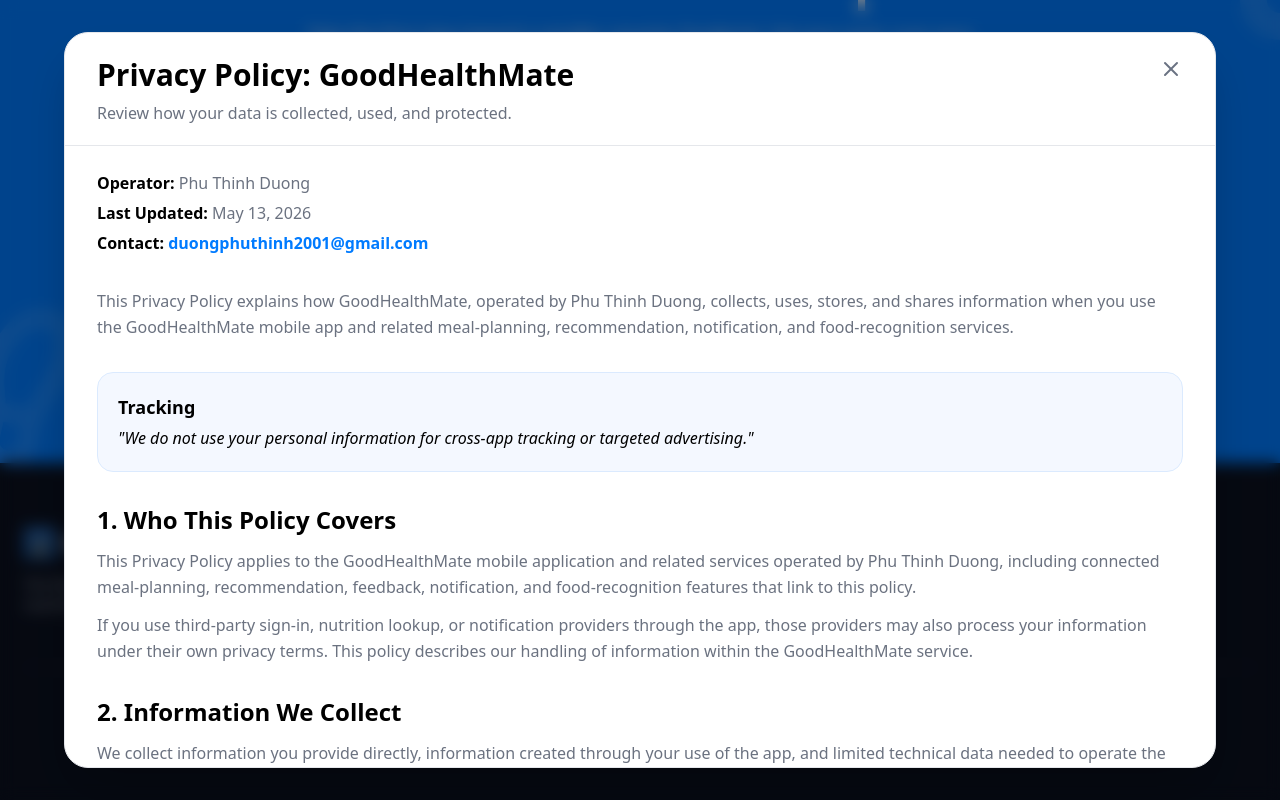
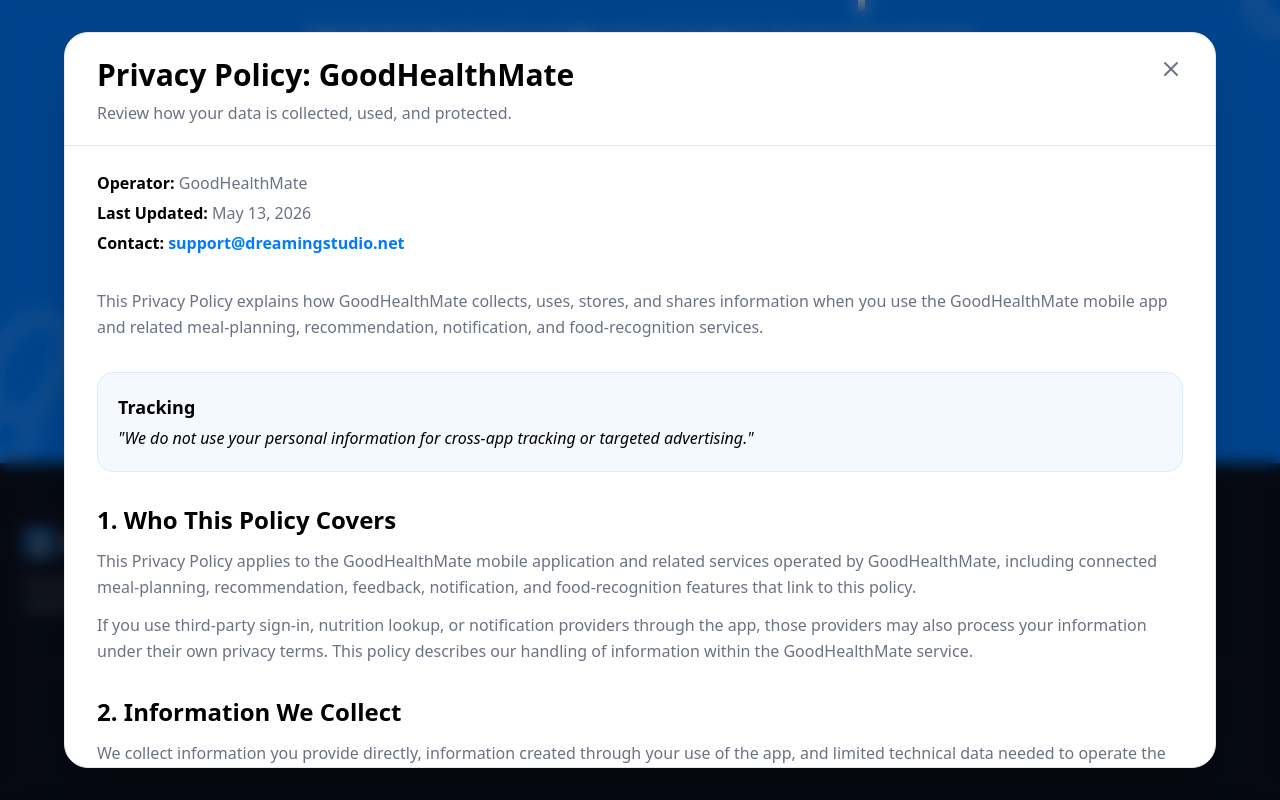
Before and after one commit to rinty6/meal_app_website, a React (Vite) app: page / in a window 1280 px wide. Both pictures are taken after a click on the button "Privacy Policy". Shown: the part 3621-4421 px from the top of the page. Built offline with nearby package versions, Linux system fonts and the light colour scheme.

Commit message:
changed to business email

```diff
--- a/public/contact-us/index.html
+++ b/public/contact-us/index.html
@@ -132,11 +132,11 @@
         <h1 id="contact-title">Contact Us</h1>
         <p>
           Need help or want to share ideas? Reach us directly at
-          <a href="mailto:duongphuthinh2001@gmail.com">duongphuthinh2001@gmail.com</a>.
+          <a href="mailto:support@dreamingstudio.net">support@dreamingstudio.net</a>.
         </p>
         <p>You can also send feedback below and attach screenshots or photos.</p>
 
-        <form action="https://formsubmit.co/duongphuthinh2001@gmail.com" method="POST" enctype="multipart/form-data">
+        <form action="https://formsubmit.co/support@dreamingstudio.net" method="POST" enctype="multipart/form-data">
           <input type="hidden" name="_subject" value="GoodhealthMate Website Feedback" />
           <input type="hidden" name="_captcha" value="false" />
           <input type="hidden" name="_template" value="table" />
--- a/src/App.jsx
+++ b/src/App.jsx
@@ -297,15 +297,15 @@
   <div className="space-y-6">
     <p className="text-text-secondary text-lg">
       Need help or want to share ideas? Reach us directly at{' '}
-      <a href="mailto:duongphuthinh2001@gmail.com" className="text-primary font-semibold hover:underline">
-        duongphuthinh2001@gmail.com
+      <a href="mailto:support@dreamingstudio.net" className="text-primary font-semibold hover:underline">
+        support@dreamingstudio.net
       </a>
       .
     </p>
     <p className="text-text-secondary">You can also send feedback below and attach screenshots or photos.</p>
 
     <form
-      action="https://formsubmit.co/duongphuthinh2001@gmail.com"
+      action="https://formsubmit.co/support@dreamingstudio.net"
       method="POST"
       encType="multipart/form-data"
       className="bg-white border border-border rounded-2xl p-6 md:p-8 shadow-sm space-y-5"
@@ -384,24 +384,24 @@
   <div className="space-y-8 text-text-secondary leading-relaxed">
     <div>
       <p className="text-text-secondary mb-1">
-        <span className="font-semibold text-text-primary">Operator:</span> Phu Thinh Duong
+        <span className="font-semibold text-text-primary">Operator:</span> GoodHealthMate
       </p>
       <p className="text-text-secondary mb-1">
         <span className="font-semibold text-text-primary">Last Updated:</span> May 13, 2026
       </p>
       <p className="text-text-secondary">
         <span className="font-semibold text-text-primary">Contact:</span>{' '}
-        <a href="mailto:duongphuthinh2001@gmail.com" className="text-primary font-semibold hover:underline">
-          duongphuthinh2001@gmail.com
+        <a href="mailto:support@dreamingstudio.net" className="text-primary font-semibold hover:underline">
+          support@dreamingstudio.net
         </a>
       </p>
     </div>
 
     <div>
       <p>
-        This Privacy Policy explains how GoodHealthMate, operated by Phu Thinh Duong, collects, uses, stores, and
-        shares information when you use the GoodHealthMate mobile app and related meal-planning, recommendation,
-        notification, and food-recognition services.
+        This Privacy Policy explains how GoodHealthMate collects, uses, stores, and shares information when you use the
+        GoodHealthMate mobile app and related meal-planning, recommendation, notification, and food-recognition
+        services.
       </p>
     </div>
 
@@ -415,9 +415,9 @@
     <div>
       <h3 className="text-2xl font-bold text-text-primary mb-3">1. Who This Policy Covers</h3>
       <p className="mb-3">
-        This Privacy Policy applies to the GoodHealthMate mobile application and related services operated by Phu Thinh
-        Duong, including connected meal-planning, recommendation, feedback, notification, and food-recognition features
-        that link to this policy.
+        This Privacy Policy applies to the GoodHealthMate mobile application and related services operated by
+        GoodHealthMate, including connected meal-planning, recommendation, feedback, notification, and food-recognition
+        features that link to this policy.
       </p>
       <p>
         If you use third-party sign-in, nutrition lookup, or notification providers through the app, those providers
@@ -577,8 +577,8 @@
         <li>
           <span className="text-text-primary italic">
             &quot;You can request access, correction, export, or deletion by contacting us at{' '}
-            <a href="mailto:duongphuthinh2001@gmail.com" className="text-primary font-semibold hover:underline">
-              duongphuthinh2001@gmail.com
+            <a href="mailto:support@dreamingstudio.net" className="text-primary font-semibold hover:underline">
+              support@dreamingstudio.net
             </a>
             .&quot;
           </span>
@@ -605,8 +605,8 @@
         GoodHealthMate is not intended for children under the age of 16, or a higher minimum age where required by
         local law, unless a parent or guardian has authorized use where legally permitted. If you believe a child has
         provided personal information to us in violation of this section, contact us at{' '}
-        <a href="mailto:duongphuthinh2001@gmail.com" className="text-primary font-semibold hover:underline">
-          duongphuthinh2001@gmail.com
+        <a href="mailto:support@dreamingstudio.net" className="text-primary font-semibold hover:underline">
+          support@dreamingstudio.net
         </a>
         .
       </p>
@@ -632,10 +632,10 @@
     <div>
       <h3 className="text-2xl font-bold text-text-primary mb-3">12. Contact Us</h3>
       <p>
-        GoodHealthMate is operated by Phu Thinh Duong. If you have questions, support requests, or privacy requests,
+        GoodHealthMate is the operator of this app. If you have questions, support requests, or privacy requests,
         contact us at{' '}
-        <a href="mailto:duongphuthinh2001@gmail.com" className="text-primary font-semibold hover:underline">
-          duongphuthinh2001@gmail.com
+        <a href="mailto:support@dreamingstudio.net" className="text-primary font-semibold hover:underline">
+          support@dreamingstudio.net
         </a>
         .
       </p>
```
Also changed, not shown: 1 other file (tests, documents, lock files or other folders).
